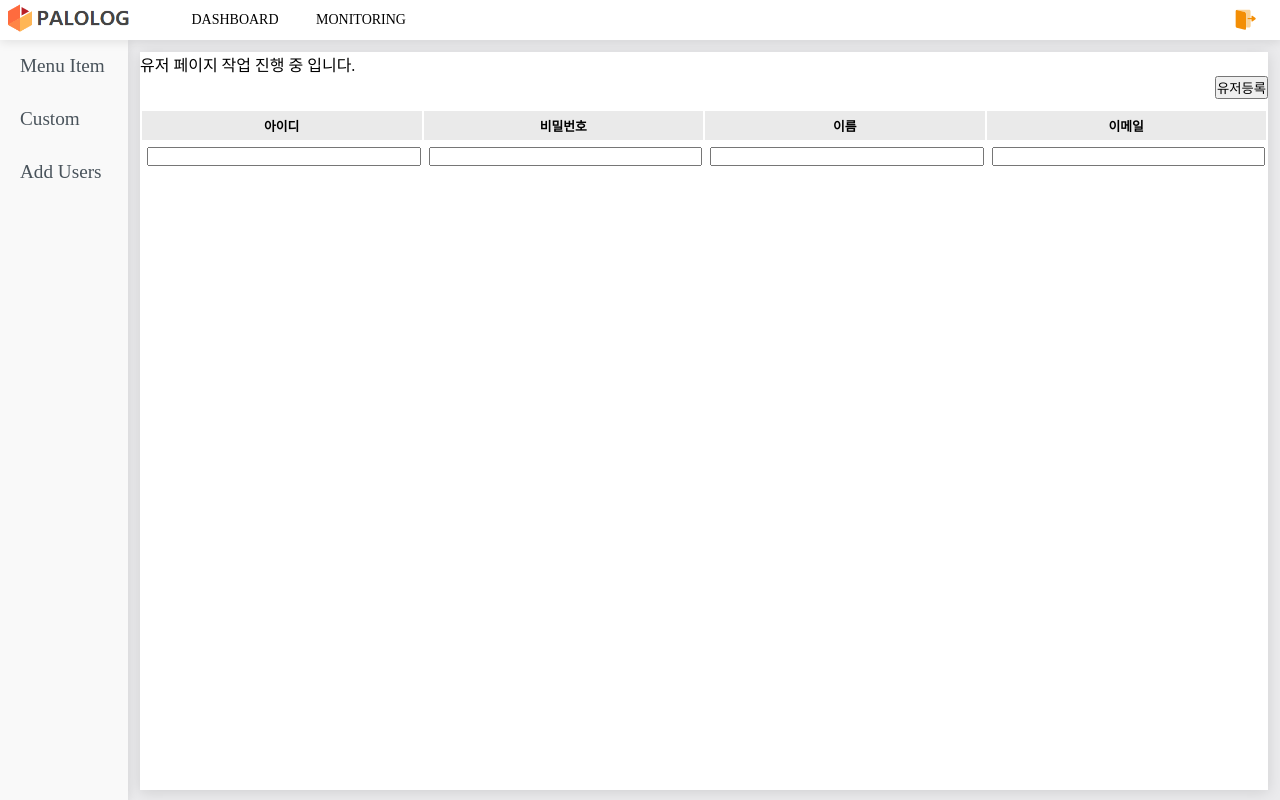
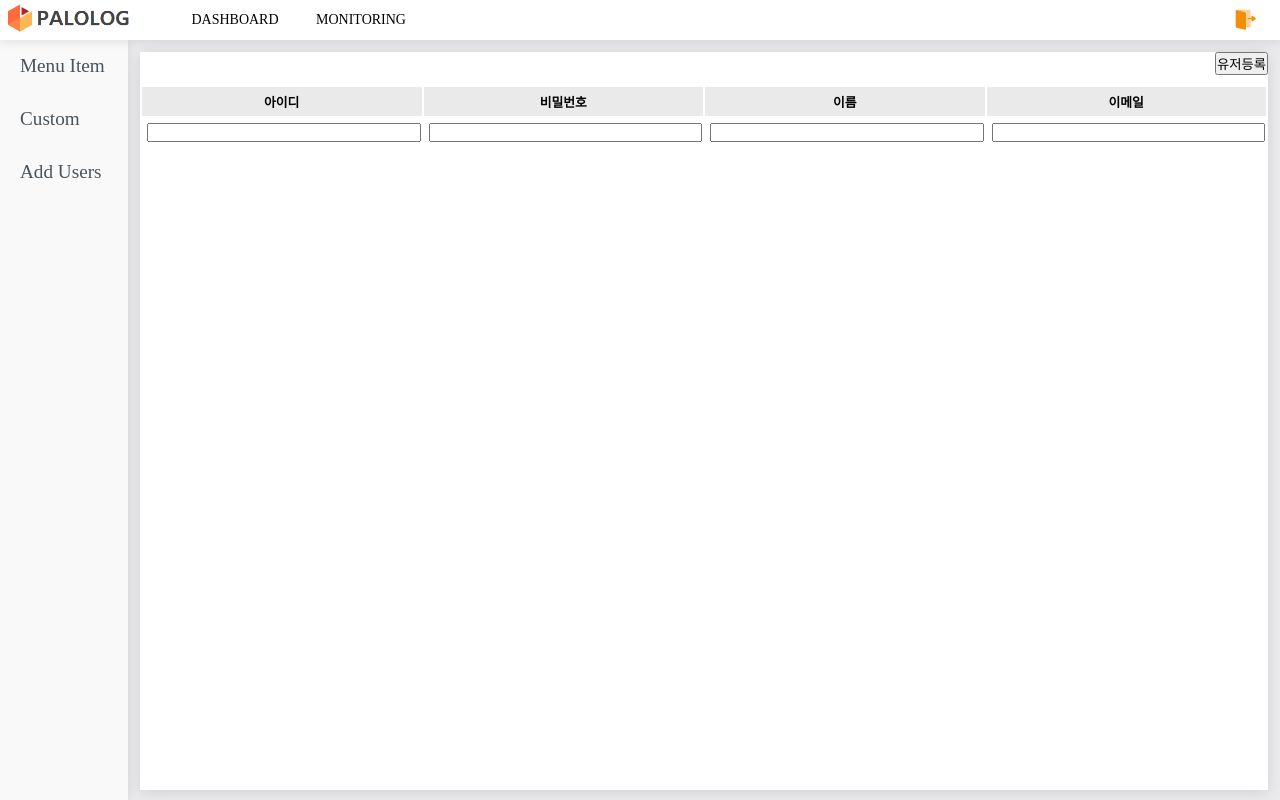
Before and after one commit to Russ481-k/vtekLoggerMon2, a Flask app: page /userAdd in a window 1280 px wide. Run offline with Flask 2, Linux system fonts and the light colour scheme; data that the repository does not hold is empty; some libraries are stand-ins or nearby versions; some web fonts are replaced.

Commit message:
유저 페이지 텍스트 수정

```diff
--- a/templates/menu/userAdd.html
+++ b/templates/menu/userAdd.html
@@ -41,7 +41,6 @@
 {% include './menu/sidemenu3.html' %}
     <div id="commonContent">
         <div class="container">
-            유저 페이지 작업 진행 중 입니다.
             <div class="userAddContents">
                 <div>
                     <button type="button" onclick="userAddSubmit();">유저등록</button>
```
